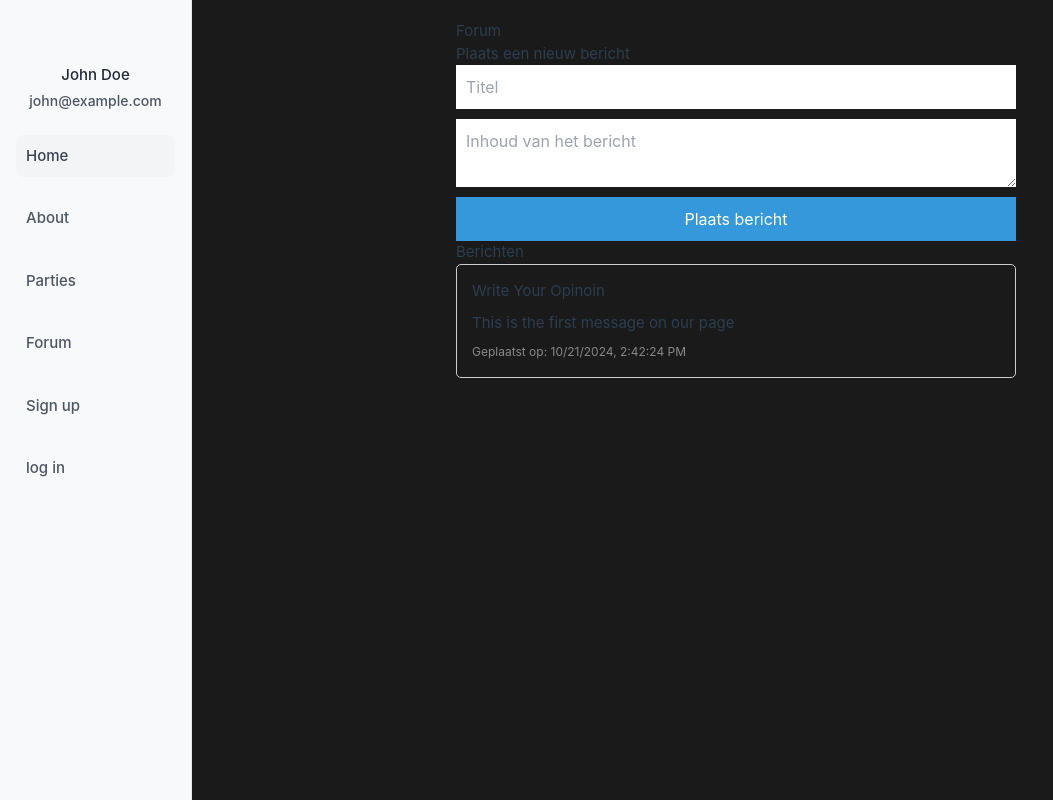
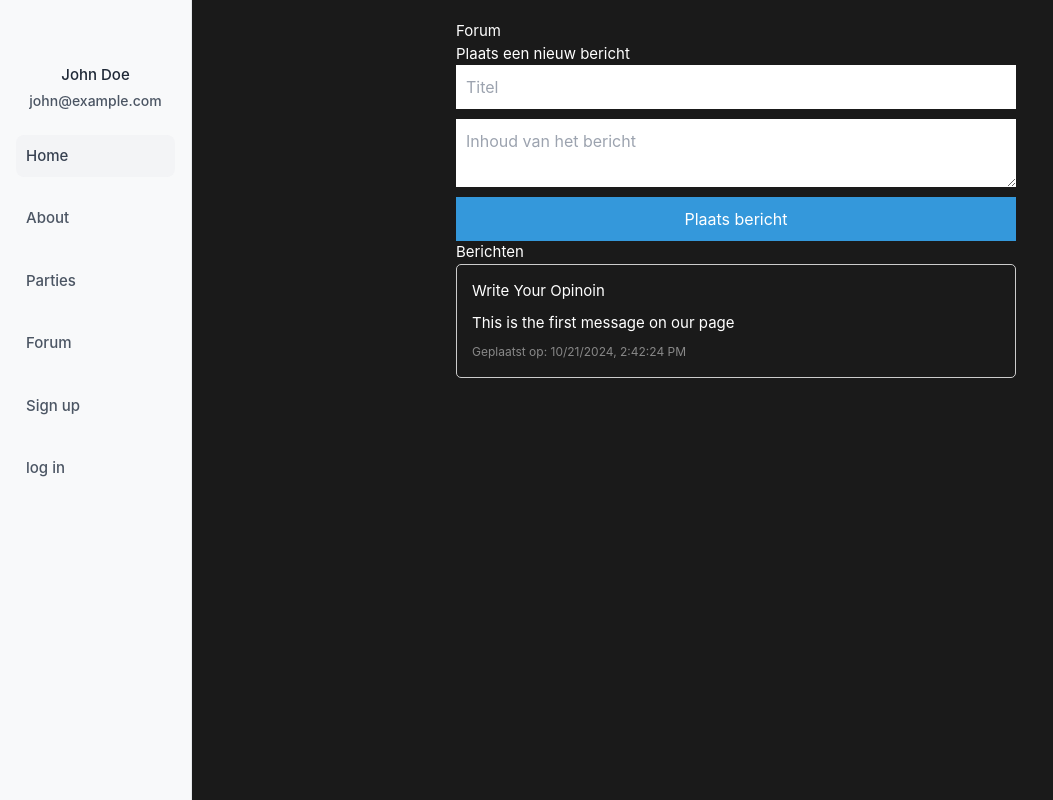
Before and after one commit to Davidebakker/votevision-deploy, a Vue app in the folder frontend-vue/: page /ForumPost in a window 1280 px wide. Shown: the whole page, without its empty margins (0-1053 px from the left). Built offline with nearby package versions, Linux system fonts and the light colour scheme.

Commit message:
tailwind installatie

```diff
--- a/frontend-vue/src/components/ForumComponents/PostForum.vue
+++ b/frontend-vue/src/components/ForumComponents/PostForum.vue
@@ -13,7 +13,6 @@ export default {
     });
 
     const posts = ref([
-      // Voorbeeldberichten
       {
         title: "Write Your Opinoin",
         content: "This is the first message on our page",
@@ -43,7 +42,6 @@ export default {
 </script>
 
 <template>
-
   <div class="forum">
     <h1>Forum</h1>
 
@@ -91,6 +89,7 @@ export default {
   max-width: 600px;
   margin: 0 auto;
   padding: 20px;
+  color: #ffffff;
 }
 
 .new-post form {
```
